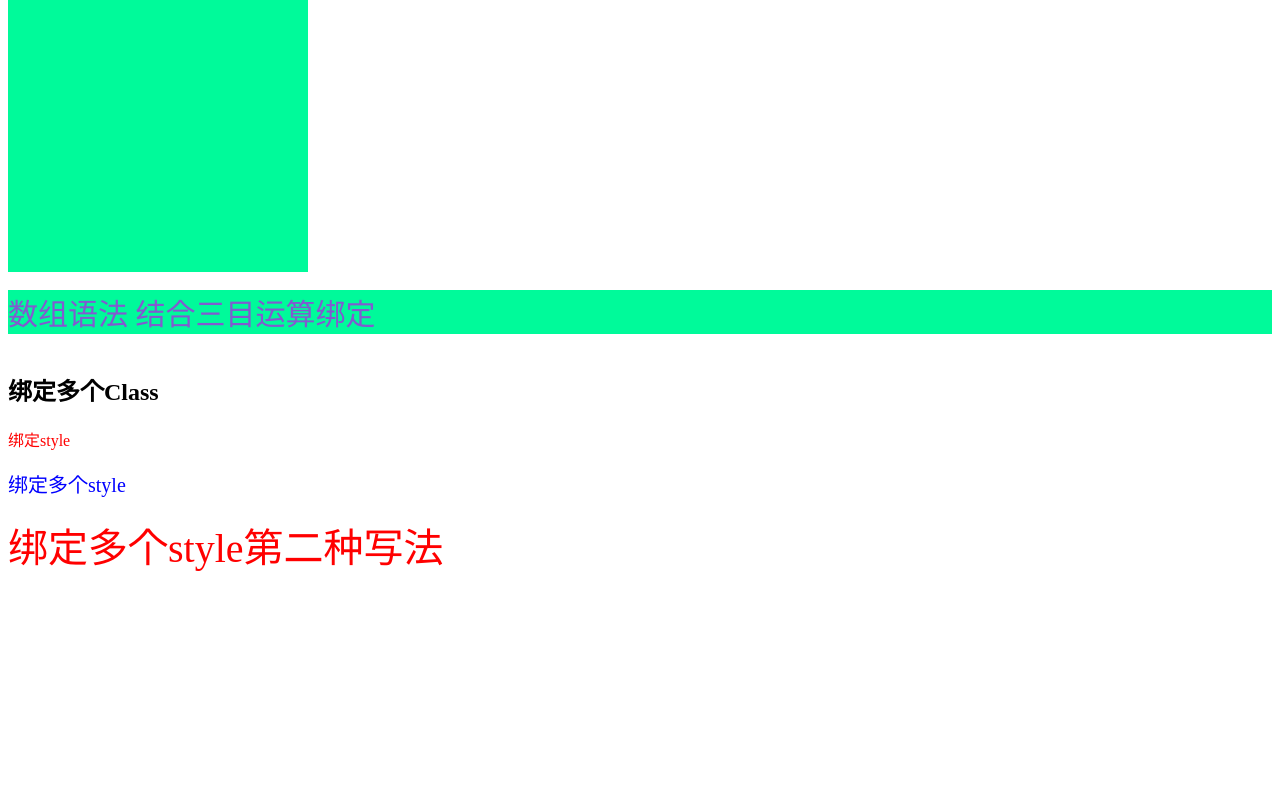
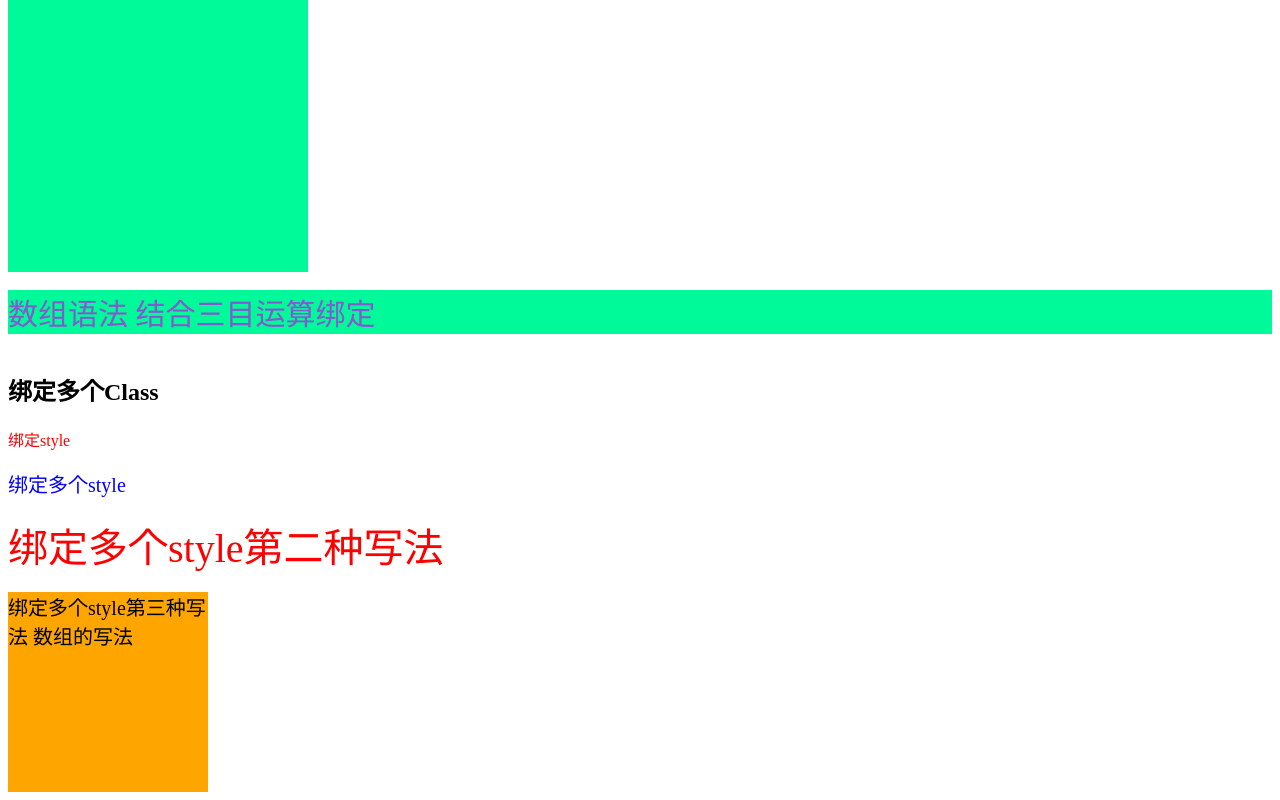
Before and after one commit to jaegeryan/vue3, a Vue app: page / in a window 1280 px wide. Shown: the part 771-1571 px from the top of the page. Before the commit the page ends 1353 px from the top, so only its background shows below. Built offline with nearby package versions, Linux system fonts and the light colour scheme.

Commit message:
三、v-bind: style绑定内联样式     2.3、第三种绑定方式 数组的方式

```diff
--- a/src/App.vue
+++ b/src/App.vue
@@ -34,6 +34,10 @@
     <div :style="styleObject">
       绑定多个style第二种写法
     </div>
+    <br>
+    <div :style="[baseStyle, orangeStyle]">
+      绑定多个style第三种写法 数组的写法
+    </div>
   </div>
 </template>
 <script>
@@ -53,7 +57,16 @@ export default {
       styleObject: {
         color: 'red',
         fontSize: '40px'
-      }
+      },
+      baseStyle: {
+        width: "200px",
+        height: "200px",
+        fontSize: "20px"
+      },
+      orangeStyle: {
+        background: "orange"
+      },
+
     };
   },
   methods: {
```
